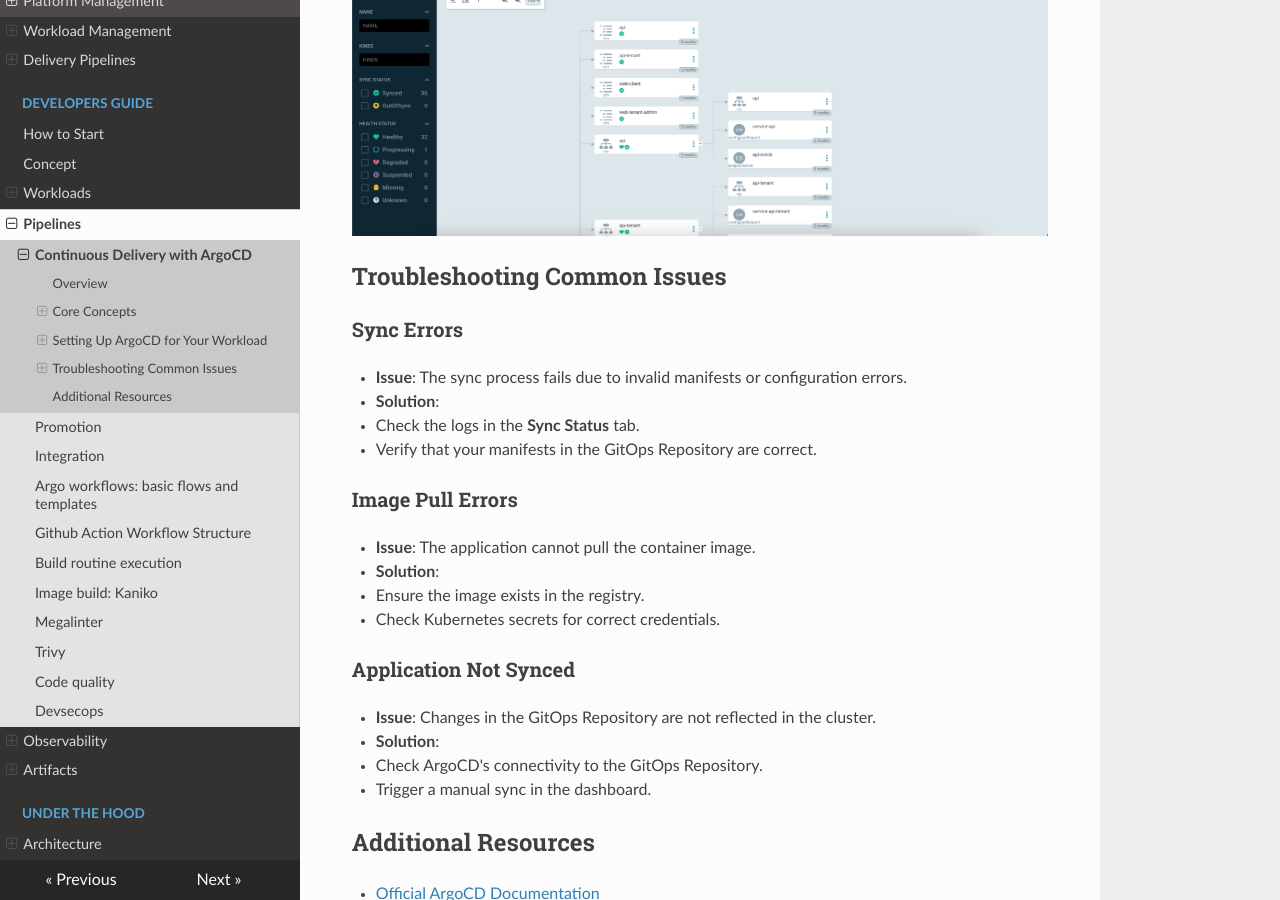
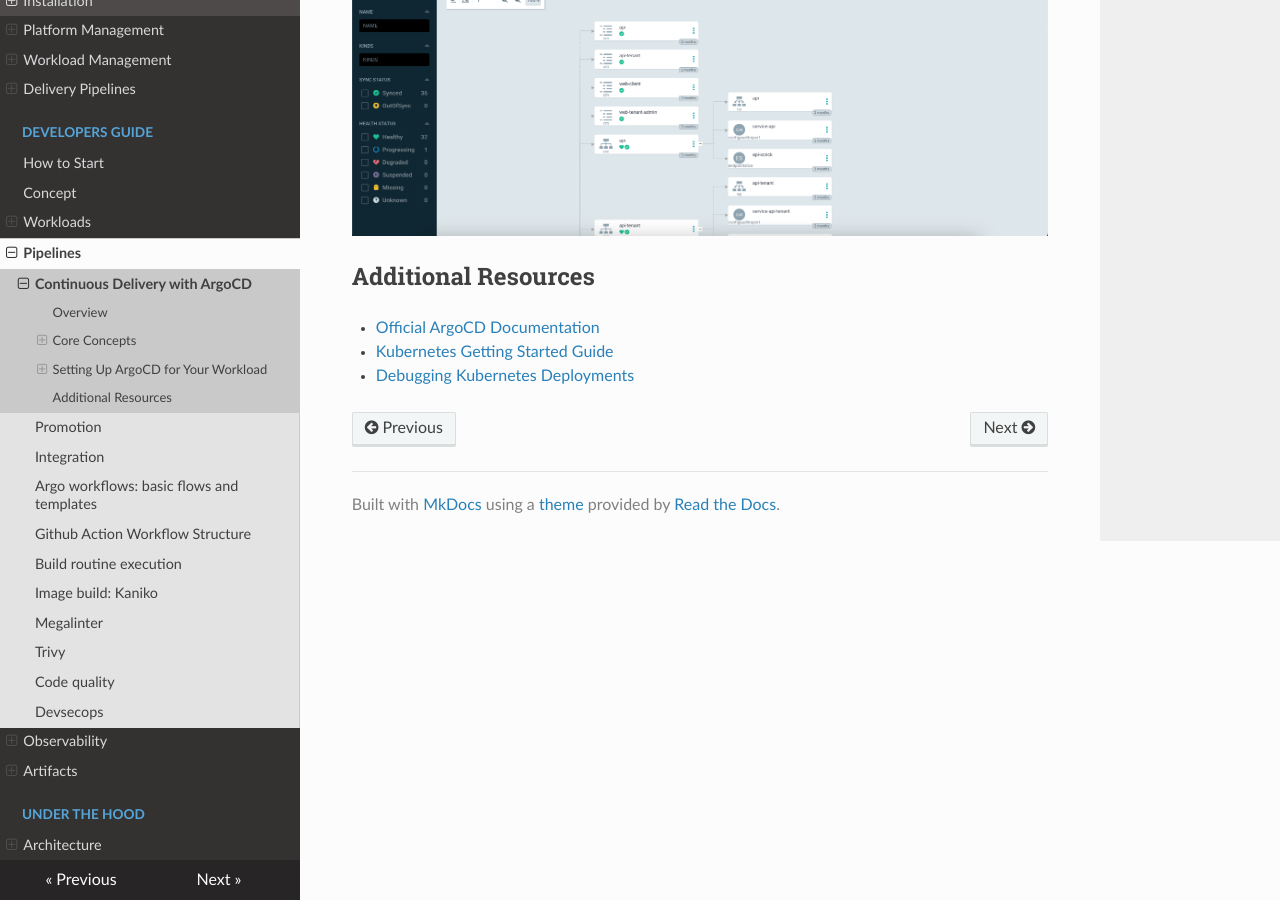
Before and after one commit to CloudGeometry/cg-devx-docs, an MkDocs documentation site: the page built from docs/developers_guide/cd/delivery.md, in a window 1280 px wide and 900 px high, scrolled down 5013 px. Built offline with MkDocs 1.6.1, drawn with Linux system fonts in a browser that asks for light colours; nearby versions of some CDN libraries; a script that is not in the unit is left out.

Commit message:
Update delivery.md

```diff
--- a/docs/developers_guide/cd/delivery.md
+++ b/docs/developers_guide/cd/delivery.md
@@ -74,26 +74,6 @@
 
    ![argocd_sync.png](../../assets/argocd_sync.png)
 
-## Troubleshooting Common Issues
-
-### **Sync Errors**
-- **Issue**: The sync process fails due to invalid manifests or configuration errors.
-- **Solution**:
-  1. Check the logs in the **Sync Status** tab.
-  2. Verify that your manifests in the GitOps Repository are correct.
-
-### **Image Pull Errors**
-- **Issue**: The application cannot pull the container image.
-- **Solution**:
-  1. Ensure the image exists in the registry.
-  2. Check Kubernetes secrets for correct credentials.
-
-### **Application Not Synced**
-- **Issue**: Changes in the GitOps Repository are not reflected in the cluster.
-- **Solution**:
-  1. Check ArgoCD's connectivity to the GitOps Repository.
-  2. Trigger a manual sync in the dashboard.
-
 ## Additional Resources
 
 - [Official ArgoCD Documentation](https://argo-cd.readthedocs.io/)
```
